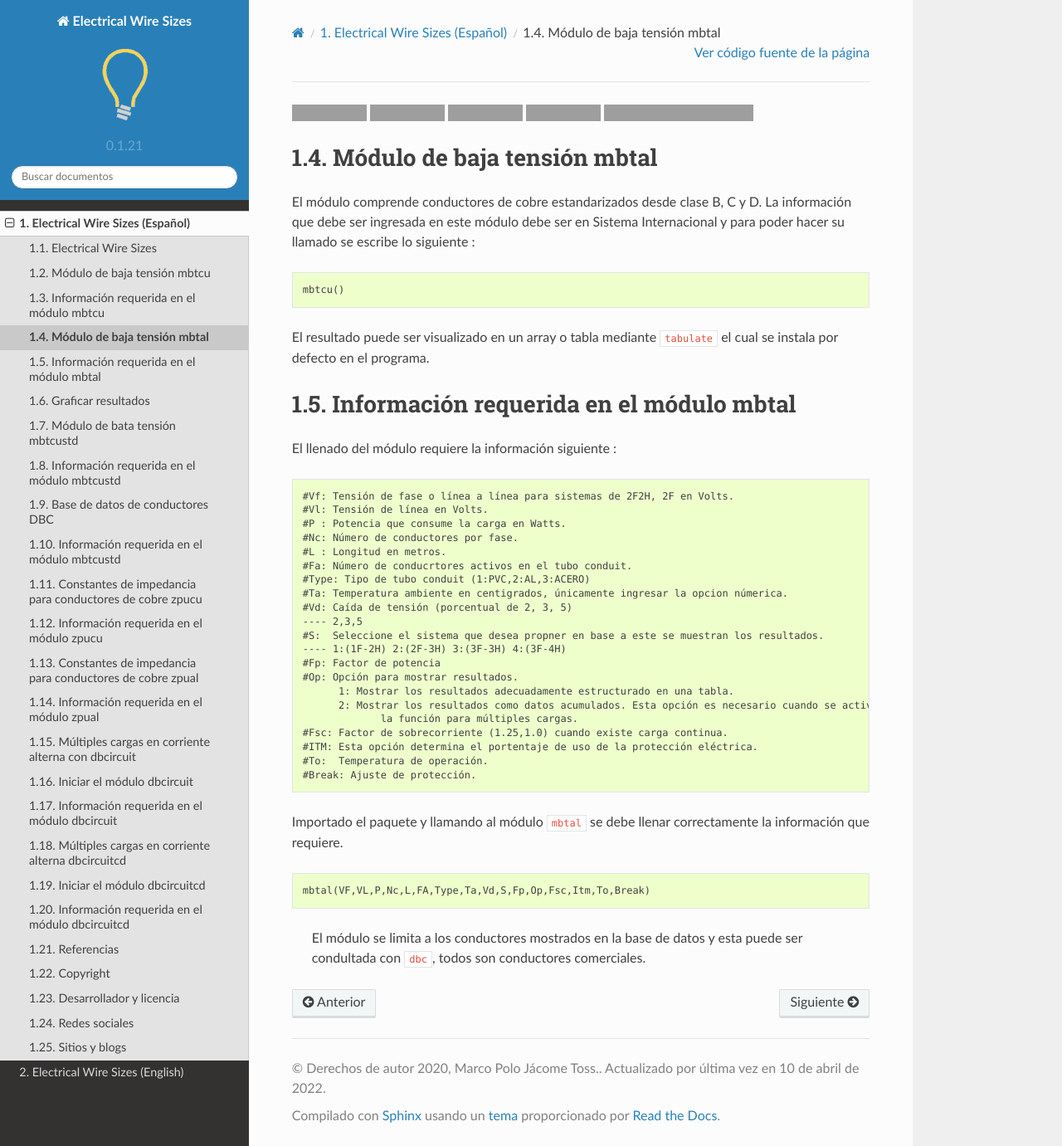
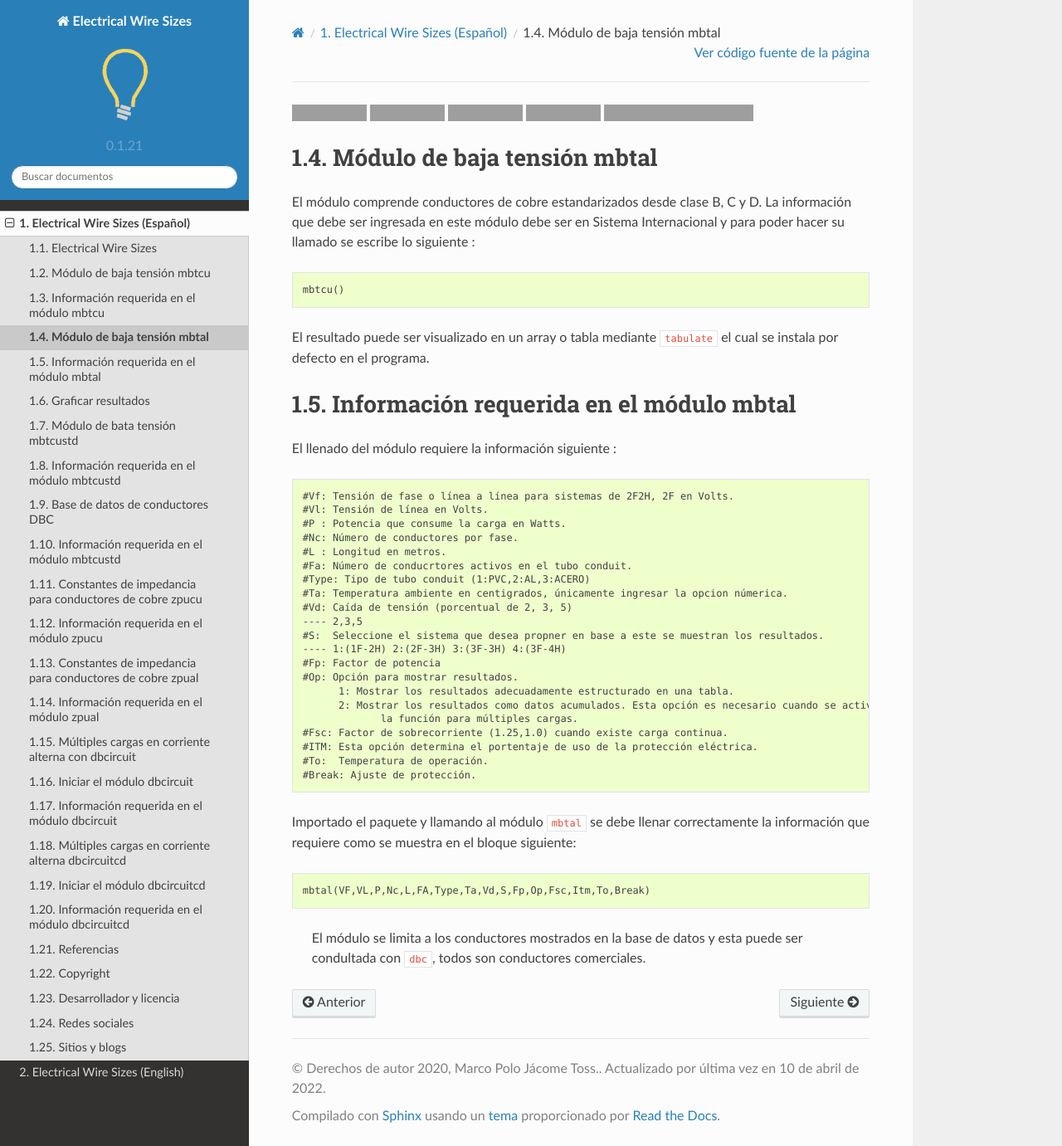
Before and after one commit to jacometoss/PyEWS, a Sphinx documentation site: the page built from docs/parte1/Mbtal.rst, in a window 1280 px wide and 1381 px high. Shown: the whole window at 83% size. Built offline with Sphinx 7.4.7 and the Read the Docs theme 2.0.0, drawn with Linux system fonts in a browser that asks for light colours; grey boxes are pictures that could not be loaded.

Commit message:
0.1.27rc2

```diff
--- a/docs/parte1/Mbtal.rst
+++ b/docs/parte1/Mbtal.rst
@@ -45,7 +45,7 @@ El llenado del módulo requiere la información siguiente :
    #Break: Ajuste de protección.
 
 Importado el paquete y llamando al módulo ``mbtal`` se debe llenar correctamente
-la información que requiere.
+la información que requiere como se muestra en el bloque siguiente:
 
 .. code:: python
 
```
